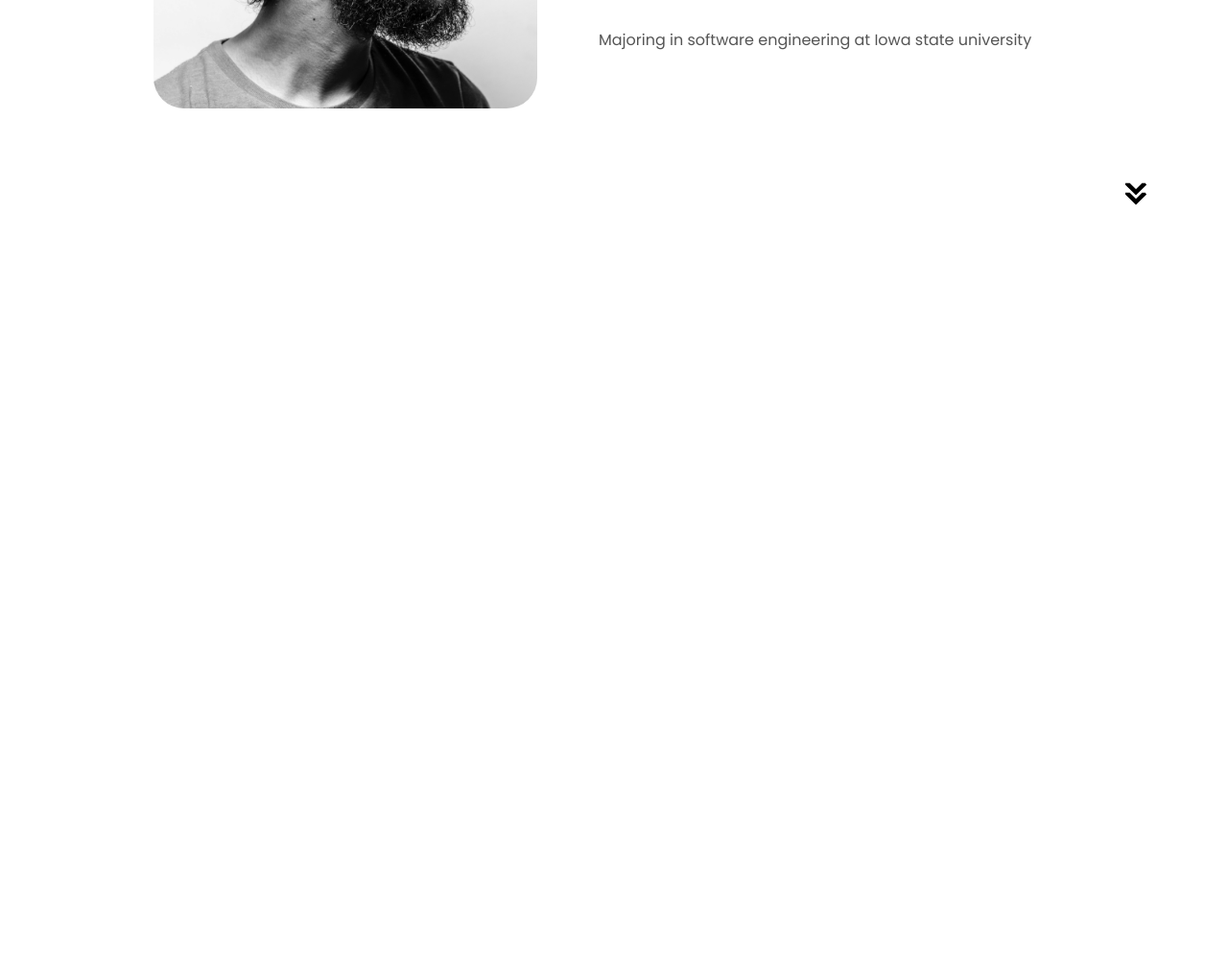
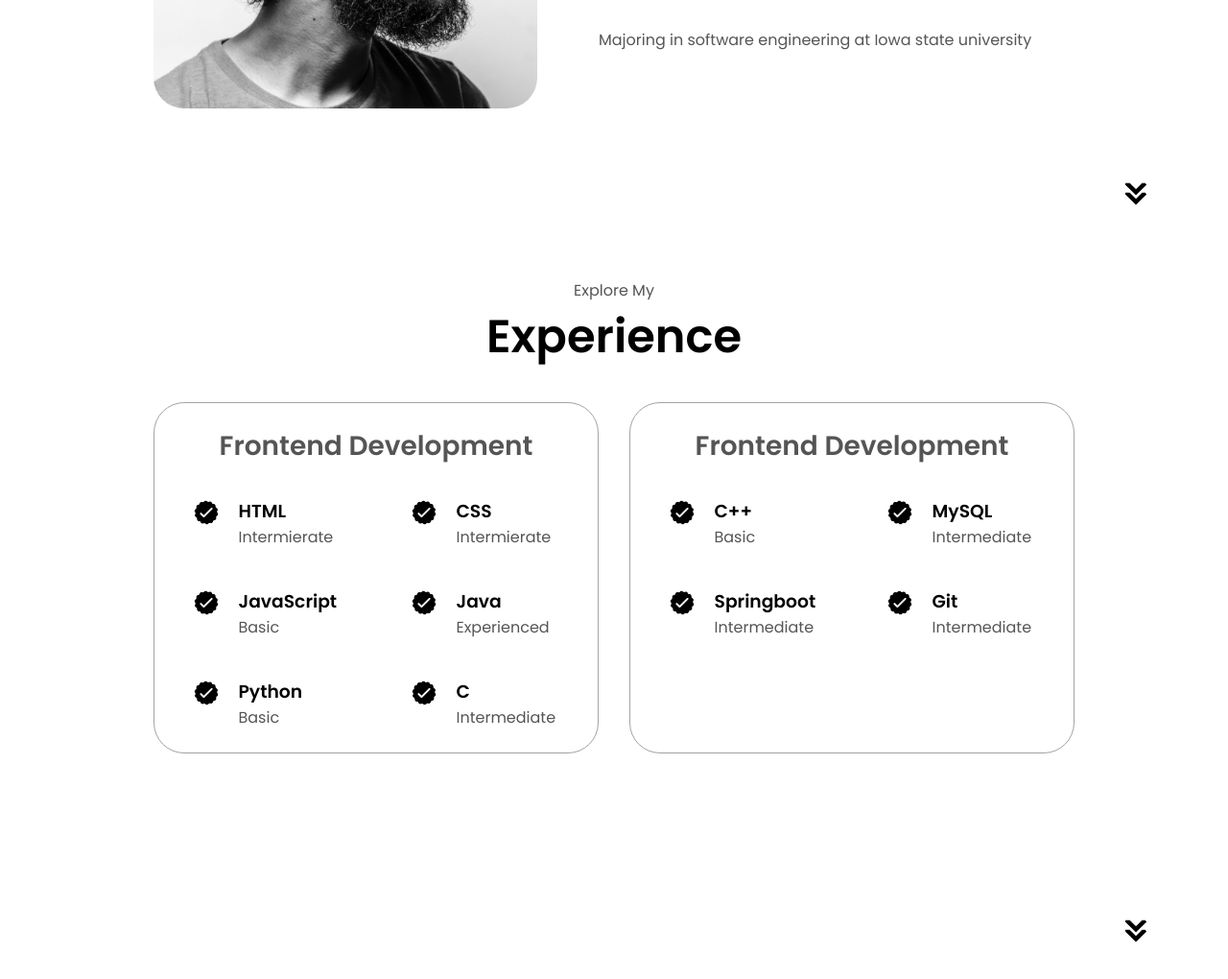
Before and after one commit to StevenJSCF/ImStevenChiang, a plain HTML site: page index.html in a window 1280 px wide. Shown: the part 1286-2306 px from the top of the page at 96% size. Before the commit the page ends 1544 px from the top, so only its background shows below. Drawn offline with Linux system fonts and the light colour scheme.

Commit message:
finished the experience section

```diff
--- a/index.html
+++ b/index.html
@@ -127,6 +127,140 @@
 
     </section>
 
+    <section id="experience">
+        <p class="section__text__p1">Explore My</p>
+        <h1 class="title">Experience</h1>
+        <div class="experience-details-container">
+          <div class="about-containers">
+            <div class="details-container">
+              <h2 class="experience-sub-title">Frontend Development</h2>
+              <div class="article-container">
+                <article>
+                  <img
+                    src="./assets/checkmark.png"
+                    alt="Experience icon"
+                    class="icon"
+                  />
+                  <div>
+                    <h3>HTML</h3>
+                    <p>Intermierate</p>
+                  </div>
+                </article>
+                <article>
+                  <img
+                    src="./assets/checkmark.png"
+                    alt="Experience icon"
+                    class="icon"
+                  />
+                  <div>
+                    <h3>CSS</h3>
+                    <p>Intermierate</p>
+                  </div>
+                </article>
+                <article>
+                  <img
+                    src="./assets/checkmark.png"
+                    alt="Experience icon"
+                    class="icon"
+                  />
+                  <div>
+                    <h3>JavaScript</h3>
+                    <p>Basic</p>
+                  </div>
+                </article>
+                <article>
+                  <img
+                    src="./assets/checkmark.png"
+                    alt="Experience icon"
+                    class="icon"
+                  />
+                  <div>
+                    <h3>Java</h3>
+                    <p>Experienced</p>
+                  </div>
+                </article>
+                <article>
+                  <img
+                    src="./assets/checkmark.png"
+                    alt="Experience icon"
+                    class="icon"
+                  />
+                  <div>
+                    <h3>Python</h3>
+                    <p>Basic</p>
+                  </div>
+                </article>
+                <article>
+                  <img
+                    src="./assets/checkmark.png"
+                    alt="Experience icon"
+                    class="icon"
+                  />
+                  <div>
+                    <h3>C</h3>
+                    <p>Intermediate</p>
+                  </div>
+                </article>
+              </div>
+            </div>
+            <div class="details-container">
+              <h2 class="experience-sub-title">Frontend Development</h2>
+              <div class="article-container">
+                <article>
+                  <img
+                    src="./assets/checkmark.png"
+                    alt="Experience icon"
+                    class="icon"
+                  />
+                  <div>
+                    <h3>C++</h3>
+                    <p>Basic</p>
+                  </div>
+                </article>
+                <article>
+                  <img
+                    src="./assets/checkmark.png"
+                    alt="Experience icon"
+                    class="icon"
+                  />
+                  <div>
+                    <h3>MySQL</h3>
+                    <p>Intermediate</p>
+                  </div>
+                </article>
+                <article>
+                  <img
+                    src="./assets/checkmark.png"
+                    alt="Experience icon"
+                    class="icon"
+                  />
+                  <div>
+                    <h3>Springboot</h3>
+                    <p>Intermediate</p>
+                  </div>
+                </article>
+                <article>
+                  <img
+                    src="./assets/checkmark.png"
+                    alt="Experience icon"
+                    class="icon"
+                  />
+                  <div>
+                    <h3>Git</h3>
+                    <p>Intermediate</p>
+                  </div>
+                </article>
+              </div>
+            </div>
+          </div>
+        </div>
+        <img
+          src="./assets/arrow.png"
+          alt="Arrow icon"
+          class="icon arrow"
+          onclick="location.href='./#projects'"
+        />
+      </section>
     <script src="script.js"></script>
   </body>
 </html>
--- a/style.css
+++ b/style.css
@@ -318,3 +318,50 @@ section {
     width: 400px;
     margin: auto 0;
 }
+
+/* EXPERIENCE SECTION */
+
+#experience {
+    position: relative;
+  }
+
+  .experience-sub-title {
+    color: rgb(85, 85, 85);
+    font-weight: 600;
+    font-size: 1.75rem;
+    margin-bottom: 2rem;
+  }
+
+  .experience-details-container {
+    display: flex;
+    justify-content: center;
+    flex-direction: column;
+  }
+
+  .article-container {
+    display: flex;
+    text-align: initial;
+    flex-wrap: wrap;
+    flex-direction: row;
+    gap: 2.5rem;
+    justify-content: space-around;
+  }
+
+  article {
+    display: flex;
+    width: 10rem;
+    justify-content: space-around;
+    gap: 0.5rem;
+  }
+
+  article img.icon {
+    margin-right: 10px; /* This will add some space between the icon and the text */
+  }
+
+  article div {
+    flex-grow: 1; /* This will make the div take up the remaining space */
+  }
+
+  article .icon {
+    cursor: default;
+  }
```
